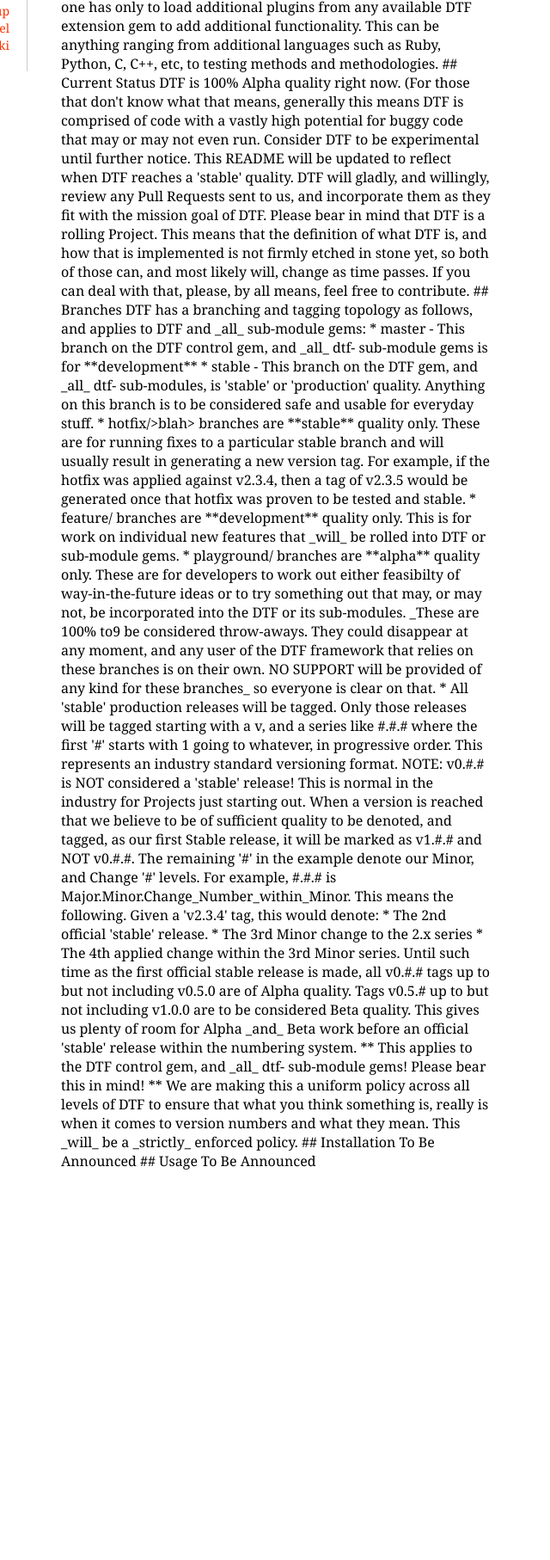
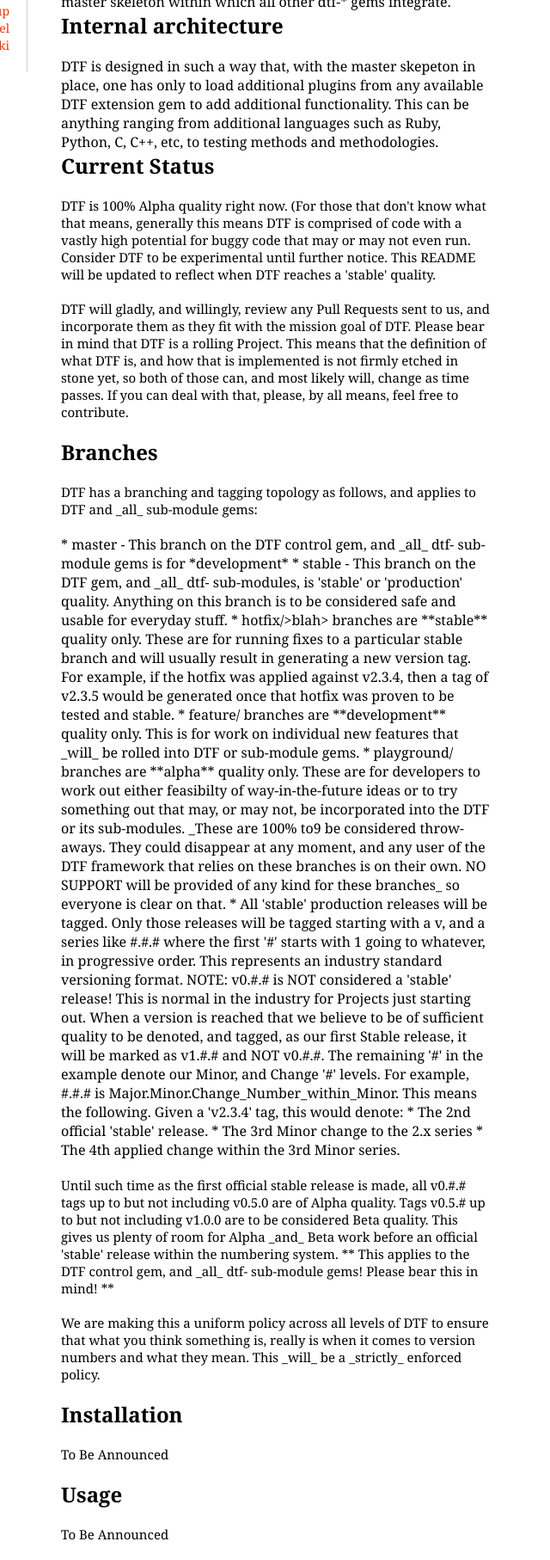
Before and after one commit to dtf-gems/dtf-gems.github.com, a plain HTML site: page index.html in a window 1280 px wide. Shown: the part 197-2011 px from the top of the page at 86% size, without its empty margins (209-849 px from the left). Before the commit the page ends 1558 px from the top, so only its background shows below. Drawn offline with Linux system fonts and the light colour scheme.

Commit message:
Created the page using nanoc3. Still have a LOT of work, but its started. Remember, 99% of these pages will be the output from nanoc3

```diff
--- a/index.html
+++ b/index.html
@@ -8,55 +8,54 @@
   </head>
   <body>
     <div id="main">
-      # Deryls Testing Framework
-
+      <h1>Deryls Testing Framework</h1>
+<p></p>
 DTF is designed to be a modular framework for testing everything from shell scripts, to Ruby, to Rails apps.
-
 DTF is an umbrella which is designed to incorporate multiple sub-gems, each of which provides additional
 functionality to DTF. DTF is the master skeleton within which all other dtf-* gems integrate.
-
-## Internal architecture
-
+<h2>
+  Internal architecture
+</h2>
+<p></p>
 DTF is designed in such a way that, with the master skepeton in place, one has only to load additional plugins
 from any available DTF extension gem to add additional functionality. This can be anything ranging from
 additional languages such as Ruby, Python, C, C++, etc, to testing methods and methodologies.
-
-## Current Status
-
+<h2>
+  Current Status
+</h2>
+<p>
   DTF is 100% Alpha quality right now. (For those that don't know what that means, generally this means DTF is
   comprised of code with a vastly high potential for buggy code that may or may not even run. Consider DTF
   to be experimental until further notice. This README will be updated to reflect when DTF reaches a
   'stable' quality.
-
+</p>
+<p>
   DTF will gladly, and willingly, review any Pull Requests sent to us, and incorporate them as they fit with
   the mission goal of DTF. Please bear in mind that DTF is a rolling Project. This means that the definition
   of what DTF is, and how that is implemented is not firmly etched in stone yet, so both of those can, and
   most likely will, change as time passes. If you can deal with that, please, by all means, feel free to
   contribute.
-
-## Branches
-
+</p>
+<h2>
+  Branches
+</h2>
+<p>
   DTF has a branching and tagging topology as follows, and applies to DTF and _all_ sub-module gems:
-
-    * master - This branch on the DTF control gem, and _all_ dtf-<blah> sub-module gems is for **development**
-
+  <pre class='code'><preserve></preserve></pre>
+  * master - This branch on the DTF control gem, and _all_ dtf-<blah> sub-module gems is for *development*
   * stable - This branch on the DTF gem, and _all_ dtf-<blah> sub-modules, is 'stable' or 'production'
   quality. Anything on this branch is to be considered safe and usable for everyday stuff.
-
   * hotfix/>blah> branches are **stable** quality only. These are for running fixes to a particular stable
   branch and will usually result in generating a new version tag. For example, if the hotfix was applied
   against v2.3.4, then a tag of v2.3.5 would be generated once that hotfix was proven to be tested and
   stable.
-
   * feature/<blah> branches are **development** quality only. This is for work on individual new features
   that _will_ be rolled into DTF or sub-module gems.
-
   * playground/<blah> branches are **alpha** quality only. These are for developers to work out either
   feasibilty of way-in-the-future ideas or to try something out that may, or may not, be incorporated into
   the DTF or its sub-modules. _These are 100% to9 be considered throw-aways. They could disappear at any
   moment, and any user of the DTF framework that relies on these branches is on their own. NO SUPPORT will
   be provided of any kind for these branches_ so everyone is clear on that.
-
   * All 'stable' production releases will be tagged. Only those releases will be tagged starting with a v,
   and a series like #.#.#  where the first '#' starts with 1 going to whatever, in progressive order. This
   represents an industry standard versioning format. NOTE: v0.#.# is NOT considered a 'stable' release!
@@ -65,30 +64,32 @@ DTF is 100% Alpha quality right now. (For those that don't know what that means,
   v1.#.# and NOT v0.#.#. The remaining '#' in the example denote our Minor, and Change '#' levels. For
   example, #.#.# is Major.Minor.Change_Number_within_Minor. This means the following. Given a 'v2.3.4' tag,
   this would denote:
-
   * The 2nd official 'stable' release.
   * The 3rd Minor change to the 2.x series
   * The 4th applied change within the 3rd Minor series.
-
+</p>
+<p>
   Until such time as the first official stable release is made, all v0.#.# tags up to but not including v0.5.0
   are of Alpha quality. Tags v0.5.# up to but not including v1.0.0 are to be considered Beta quality. This gives
   us plenty of room for Alpha _and_ Beta work before an official 'stable' release within the numbering system.
   ** This applies to the DTF control gem, and _all_ dtf-<blah> sub-module gems! Please bear this in mind! **
-
+</p>
+<p>
   We are making this a uniform policy across all levels of DTF to ensure that what you think something is,
   really is when it comes to version numbers and what they mean. This _will_ be a _strictly_ enforced policy.
-
-
-## Installation
-
+</p>
+<h2>
+  Installation
+</h2>
+<p>
   To Be Announced
-
-
-## Usage
-
+</p>
+<h2>
+  Usage
+</h2>
+<p>
   To Be Announced
-
-
+</p>
 
     </div>
     <div id="sidebar">
```
Lines whose indentation alone changed are shown as unchanged.
